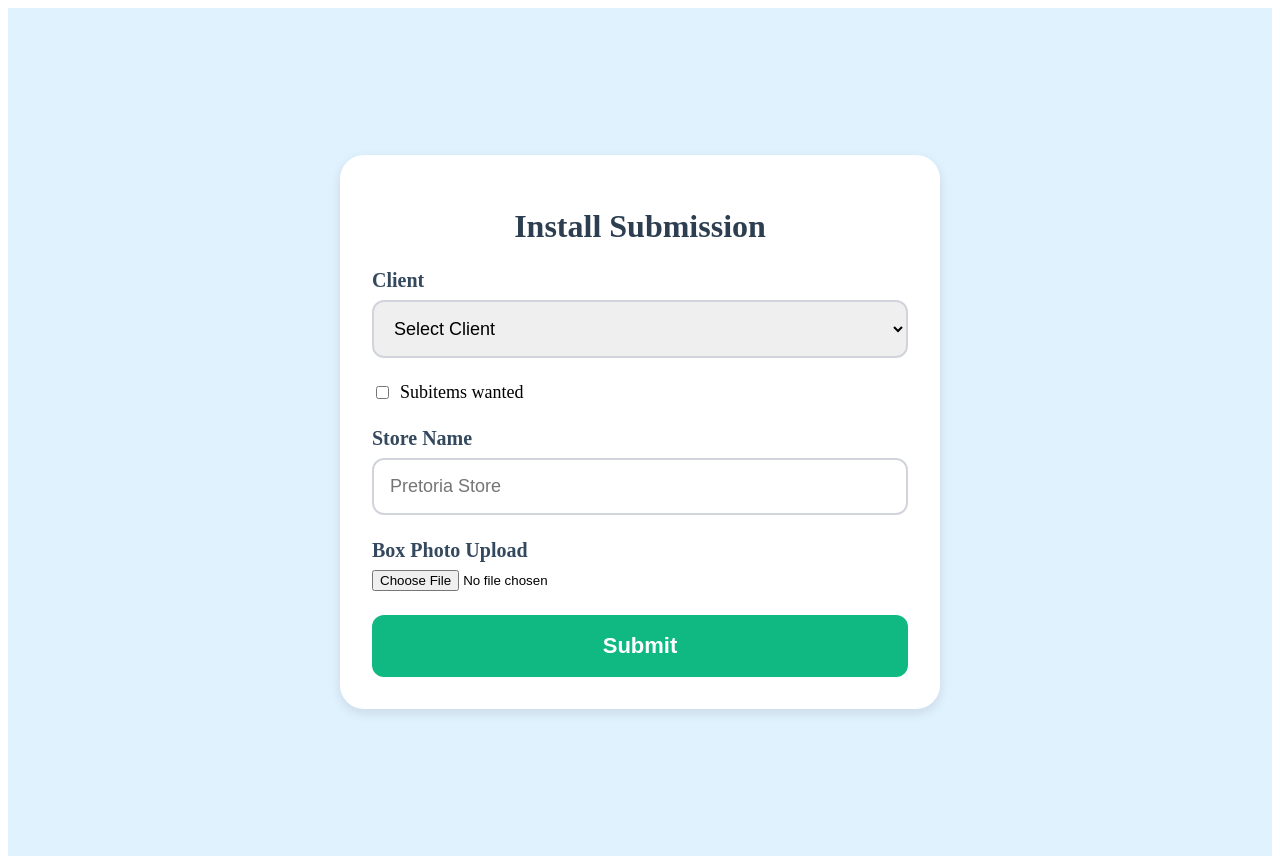
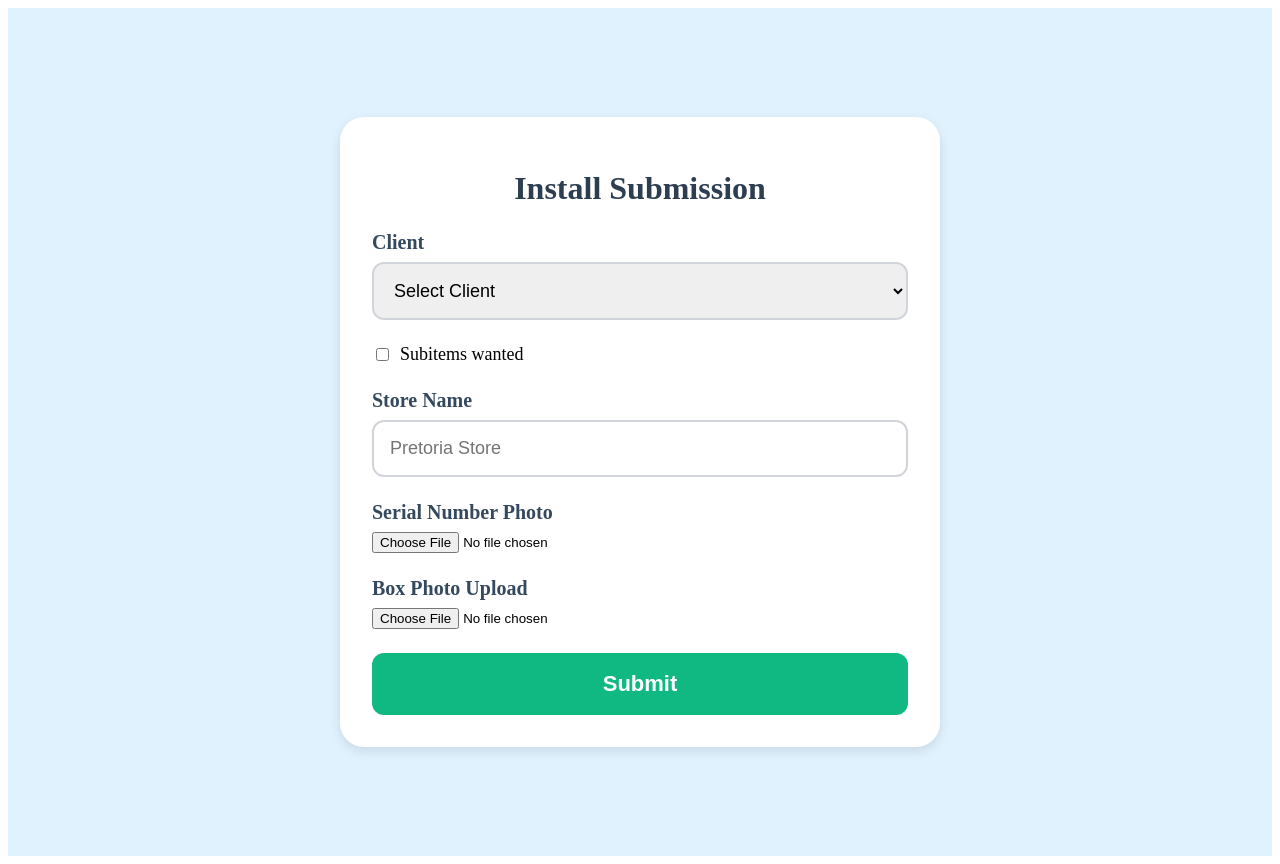
Before and after one commit to Dyllanvgin/install-form-new, a React (Vite) app: page / in a window 1280 px wide. Built offline with nearby package versions, Linux system fonts and the light colour scheme.

Commit message:
Update file upload and camera integration

```diff
--- a/src/App.jsx
+++ b/src/App.jsx
@@ -180,7 +180,6 @@ export default function App() {
 
   const BACKEND_URL = "https://monday-file-backend.onrender.com";
 
-  // Upload file via your backend server
   async function uploadFileToBackend(file, client, itemId) {
     const clientInfo = CLIENTS[client];
     if (!clientInfo) throw new Error("Invalid client");
@@ -190,7 +189,6 @@ export default function App() {
     const formData = new FormData();
     formData.append("file", file);
 
-    // Append item_id and column_id as query parameters in the URL
     const url = new URL(`${BACKEND_URL}/upload`);
     url.searchParams.append("item_id", itemId);
     url.searchParams.append("column_id", fileColumnId);
@@ -214,7 +212,6 @@ export default function App() {
     return result.data.add_file_to_column.id;
   }
 
-  // Call backend to create main item
   async function createMainItem(boardId, itemName) {
     const response = await fetch(`${BACKEND_URL}/create-item`, {
       method: "POST",
@@ -236,7 +233,6 @@ export default function App() {
     return result.data.create_item.id;
   }
 
-  // Call backend to create subitem
   async function createSubitem(parentItemId, itemName) {
     const response = await fetch(`${BACKEND_URL}/create-subitem`, {
       method: "POST",
@@ -291,17 +287,19 @@ export default function App() {
 
       const clientInfo = CLIENTS[data.client];
       const boardId = clientInfo.boardId;
-      const fileColId = clientInfo.fileColumnId;
 
-      // Create main item via backend
       const mainItemId = await createMainItem(boardId, data.storeName);
 
-      // If no subitems wanted and boxPic on first screen, upload & attach file via backend
-      if (!data.subitemsWanted && data.screens.length > 0 && data.screens[0].boxPic) {
-        await uploadFileToBackend(data.screens[0].boxPic, data.client, mainItemId);
+      if (!data.subitemsWanted && data.screens.length > 0) {
+        // Upload serialPic and boxPic both if they exist for the first screen
+        if (data.screens[0].serialPic) {
+          await uploadFileToBackend(data.screens[0].serialPic, data.client, mainItemId);
+        }
+        if (data.screens[0].boxPic) {
+          await uploadFileToBackend(data.screens[0].boxPic, data.client, mainItemId);
+        }
       }
 
-      // If subitems wanted, create subitems with uploaded files attached via backend
       if (data.subitemsWanted) {
         for (const screen of data.screens) {
           const subitemId = await createSubitem(mainItemId, screen.name || "Unnamed Screen");
@@ -328,9 +326,8 @@ export default function App() {
       } else if (err) {
         try {
           message = JSON.stringify(err, null, 2);
-        } catch {
-          // fallback to default message
-        }
+        } catch {}
+
       }
 
       setError(message);
@@ -425,6 +422,26 @@ export default function App() {
 
         {!formData.subitemsWanted && (
           <>
+            <label style={styles.label}>Serial Number Photo</label>
+            <input
+              type="file"
+              accept="image/*"
+              onChange={(e) =>
+                setFormData({
+                  ...formData,
+                  screens: [
+                    {
+                      name: formData.storeName,
+                      serialPic: e.target.files[0],
+                      boxPic: formData.screens.length > 0 ? formData.screens[0].boxPic : null,
+                    },
+                  ],
+                })
+              }
+              style={styles.fileInput}
+              required
+            />
+
             <label style={styles.label}>Box Photo Upload</label>
             <input
               type="file"
@@ -435,7 +452,7 @@ export default function App() {
                   screens: [
                     {
                       name: formData.storeName,
-                      serialPic: null,
+                      serialPic: formData.screens.length > 0 ? formData.screens[0].serialPic : null,
                       boxPic: e.target.files[0],
                     },
                   ],
```
